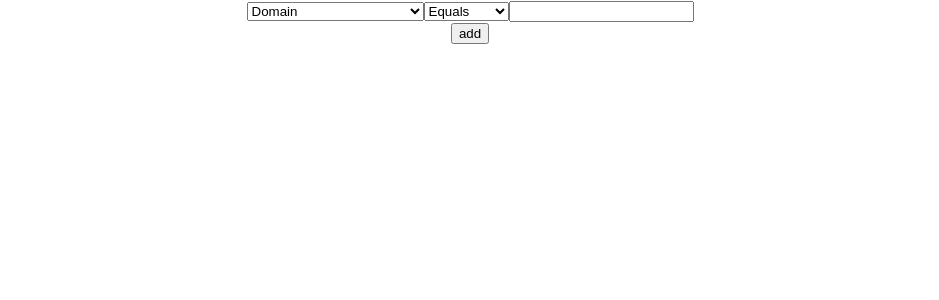
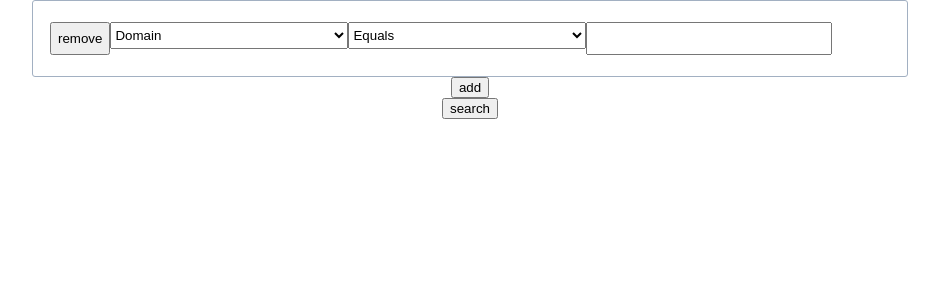
Before and after one commit to Andres9888/react_sql_query_generator, a React (Create React App) app: page / in a window 1280 px wide. Shown: the top 300 px of the page, without its empty margins (170-1109 px from the left). Built offline with nearby package versions, Linux system fonts and the light colour scheme.

Commit message:
add mobx store and options input

```diff
--- a/src/App.tsx
+++ b/src/App.tsx
@@ -1,24 +1,61 @@
 import './App.css';
-import { useState } from 'react';
+import { useContext, useState, useCallback } from 'react';
 
-import { OptionsRow, options } from './features';
+import { observer } from 'mobx-react-lite';
+import styled from 'styled-components';
 
-const App = () => {
-  const [rows, setRows] = useState([<OptionsRow key={0} />]);
+import { OptionsRow } from './features';
+import { StoreContext } from './stores/store';
+
+const App = observer(() => {
+  const Store = useContext(StoreContext);
+  const [rows, setRows] = useState([
+    <OptionsRow
+      key={0}
+      rowIndex={0}
+      onRemove={useCallback(rowIndex => {
+        const newRows = [...rows];
+        newRows.splice(rowIndex, 1);
+        setRows(newRows);
+      }, [])}
+    />,
+  ]);
+
+  const onRemove = useCallback(
+    rowIndex => {
+      const newRows = [...rows];
+      newRows.splice(rowIndex, 1);
+      setRows(newRows);
+    },
+    [rows]
+  );
 
   function onClick() {
-    if (rows.length < Object.keys(options).length) {
-      setRows(prevRows => [...prevRows, <OptionsRow key={rows.length} />]);
+    if (rows.length < Object.keys(Store.options).length) {
+      setRows(prevRows => [
+        ...prevRows,
+        <OptionsRow key={rows.length} rowIndex={rows.length} onRemove={onRemove} />,
+      ]);
     }
   }
   return (
-    <div className="App">
+    <Container>
       {rows}
       <button type="button" onClick={onClick}>
         add
       </button>
-    </div>
+      <button type="button">search</button>
+    </Container>
   );
-};
+});
 
 export default App;
+
+const Container = styled.div`
+  align-items: center;
+  display: flex;
+  flex-direction: column;
+  justify-content: center;
+  margin: auto;
+  max-width: 840px;
+`;
--- a/src/features/OptionsRow/components/NumberOperatorsOptions/index.tsx
+++ b/src/features/OptionsRow/components/NumberOperatorsOptions/index.tsx
@@ -1,3 +1,5 @@
+import styled from 'styled-components';
+
 interface Props {
   numberOperatorsSelected: string;
   setNumberOperatorsSelected: (seletedNumberOperator: string) => void;
@@ -8,7 +10,7 @@ export const NumberOperatorsOptions = ({
   numberOperatorsSelected,
 }: Props) => {
   return (
-    <select
+    <Select
       id="numberOperators"
       name="numberOperators"
       value={numberOperatorsSelected}
@@ -18,6 +20,12 @@ export const NumberOperatorsOptions = ({
       <option value="between">Between</option>
       <option value="greater than">Greater than</option>
       <option value="less than">Less than</option>
-    </select>
+    </Select>
   );
 };
+
+const Select = styled.select`
+  display: flex;
+  height: 27px;
+  width: 238px;
+`;
--- a/src/features/OptionsRow/components/StringOperatorsOptions/index.tsx
+++ b/src/features/OptionsRow/components/StringOperatorsOptions/index.tsx
@@ -1,10 +1,18 @@
+import styled from 'styled-components';
+
 export const StringOperatorsOptions = () => {
   return (
-    <select id="stringOperators" name="stringOperators">
+    <Select id="stringOperators" name="stringOperators">
       <option value="equals">Equals</option>
       <option value="contains">Contains</option>
       <option value="starts with">Starts with</option>
       <option value="in list">In List</option>
-    </select>
+    </Select>
   );
 };
+
+const Select = styled.select`
+  display: flex;
+  height: 27px;
+  width: 238px;
+`;
--- a/src/features/OptionsRow/index.tsx
+++ b/src/features/OptionsRow/index.tsx
@@ -1,23 +1,21 @@
-import { useState } from 'react';
+import { useState, useContext } from 'react';
+
+import { StoreContext } from 'stores/store';
+import styled from 'styled-components';
 
 import { StringOperatorsOptions, NumberOperatorsOptions } from './components';
 
-export const options = {
-  Domain: 'string',
-  'User Email': 'string',
-  'Screen Width': 'number',
-  'Screen Height': 'number',
-  '# of Visits': 'number',
-  'First Name': 'string',
-  'Last Name': 'string',
-  'Page Response time (ms)': 'number',
-  'Page Path': 'string',
-};
+interface Props {
+  rowIndex: number;
+  onRemove: (index: number) => void;
+}
+export const OptionsRow = ({ rowIndex, onRemove }: Props) => {
+  const Store = useContext(StoreContext);
 
-export const OptionsRow = () => {
   const [dropDown, setdropdown] = useState('Domain');
   const [dropDownType, setdropdownType] = useState('string');
   const [numberOperatorsSelected, setNumberOperatorsSelected] = useState('equals');
+  const [inputValue, setInputValue] = useState('');
 
   const renderOperatorsOptions = () => {
     if (dropDownType === 'string') {
@@ -37,19 +35,19 @@ export const OptionsRow = () => {
   };
   const renderInput = () => {
     if (dropDownType === 'string') {
-      return <input type="text" />;
+      return <Input type="text" value={inputValue} onChange={e => setInputValue(e.target.value)} />;
     }
 
     if (dropDownType === 'number' && numberOperatorsSelected !== 'between') {
-      return <input type="number" />;
+      return <Input type="number" />;
     }
 
     if (dropDownType === 'number' && numberOperatorsSelected === 'between') {
       return (
         <div>
-          <input type="text" />
+          <Input isSmall type="text" />
           <h2>and</h2>
-          <input type="text" />
+          <Input isSmall type="text" />
         </div>
       );
     }
@@ -59,19 +57,45 @@ export const OptionsRow = () => {
 
   function onChange(e) {
     setdropdown(e.target.value);
-    setdropdownType(options[e.target.value]);
+    setdropdownType(Store.options[e.target.value]);
   }
   return (
-    <div>
-      <select id="options" name="options" value={dropDown} onChange={onChange}>
-        {Object.keys(options).map(key => (
+    <OptionsRowContainer>
+      <button type="button" onClick={() => onRemove(rowIndex)}>
+        remove
+      </button>
+      <Select id="options" name="options" value={dropDown} onChange={onChange}>
+        {Object.keys(Store.options).map(key => (
           <option key={key} value={key}>
             {key}
           </option>
         ))}
-      </select>
+      </Select>
       {renderOperatorsOptions()}
       {renderInput()}
-    </div>
+    </OptionsRowContainer>
   );
 };
+
+const OptionsRowContainer = styled.div`
+  border: 1px solid #a2b0c2;
+  border-radius: 3px;
+  display: flex;
+  padding-bottom: 21px;
+  padding-left: 17px;
+  padding-right: 17px;
+  padding-top: 21px;
+  width: 100%;
+`;
+
+const Select = styled.select`
+  display: flex;
+  height: 27px;
+  width: 238px;
+`;
+
+const Input = styled.input.attrs((props: { isSmall: boolean }) => props)`
+  display: flex;
+  height: 27px;
+  width: ${props => (props.isSmall ? `152px` : `238px`)};
+`;
--- /dev/null
+++ b/src/stores/store.ts
@@ -0,0 +1,19 @@
+import { createContext } from 'react';
+
+import { observable } from 'mobx';
+
+class Store {
+  @observable options = {
+    Domain: 'string',
+    'User Email': 'string',
+    'Screen Width': 'number',
+    'Screen Height': 'number',
+    '# of Visits': 'number',
+    'First Name': 'string',
+    'Last Name': 'string',
+    'Page Response time (ms)': 'number',
+    'Page Path': 'string',
+  };
+}
+
+export const StoreContext = createContext(new Store());
--- a/tsconfig.json
+++ b/tsconfig.json
@@ -16,6 +16,7 @@
     "module": "esnext",
     "moduleResolution": "node",
     "resolveJsonModule": true,
+    "experimentalDecorators": true,
     "isolatedModules": true,
     "noEmit": true,
     "jsx": "react-jsx",
```
Also changed, not shown: package.json (+9 -5 lines), .eslintrc.json, 1 other file (tests, documents, lock files or other folders).
